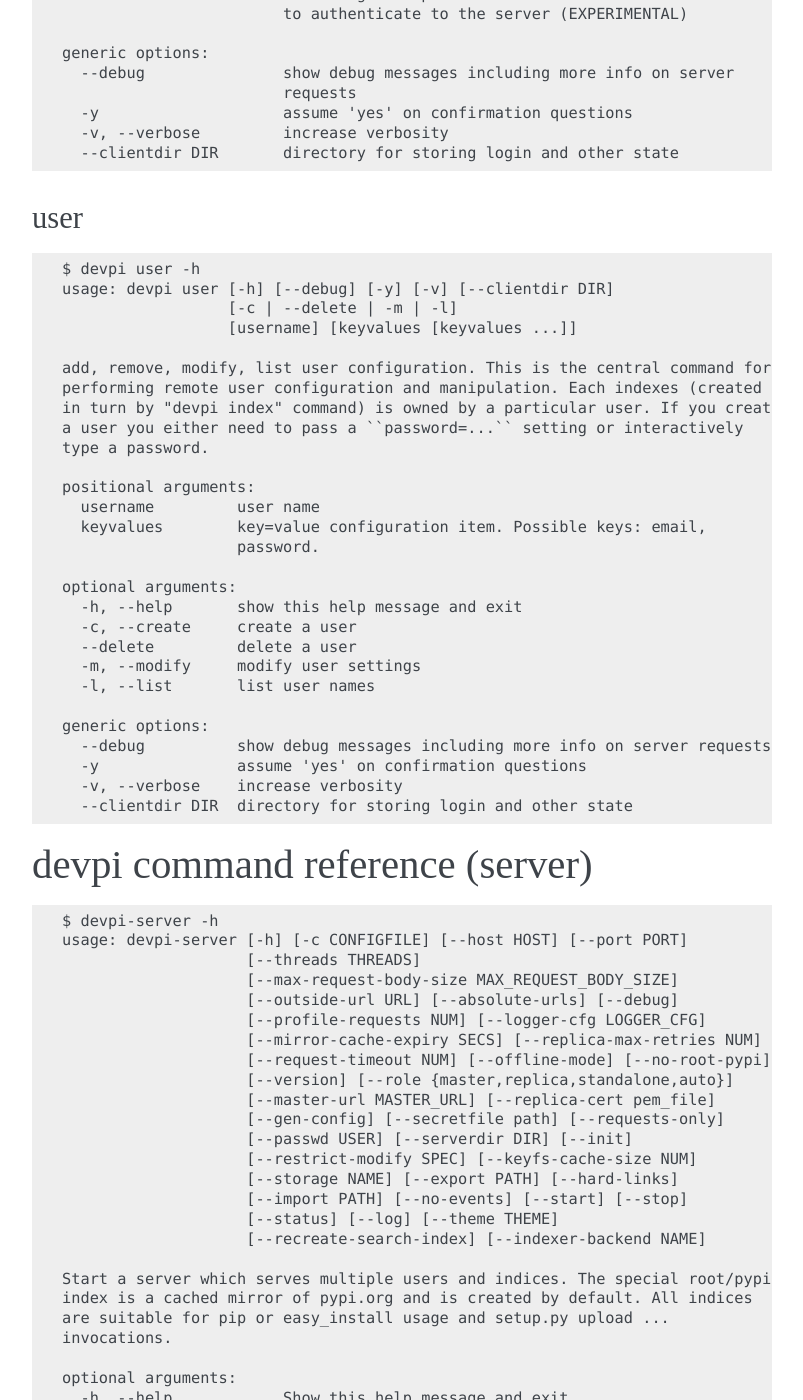
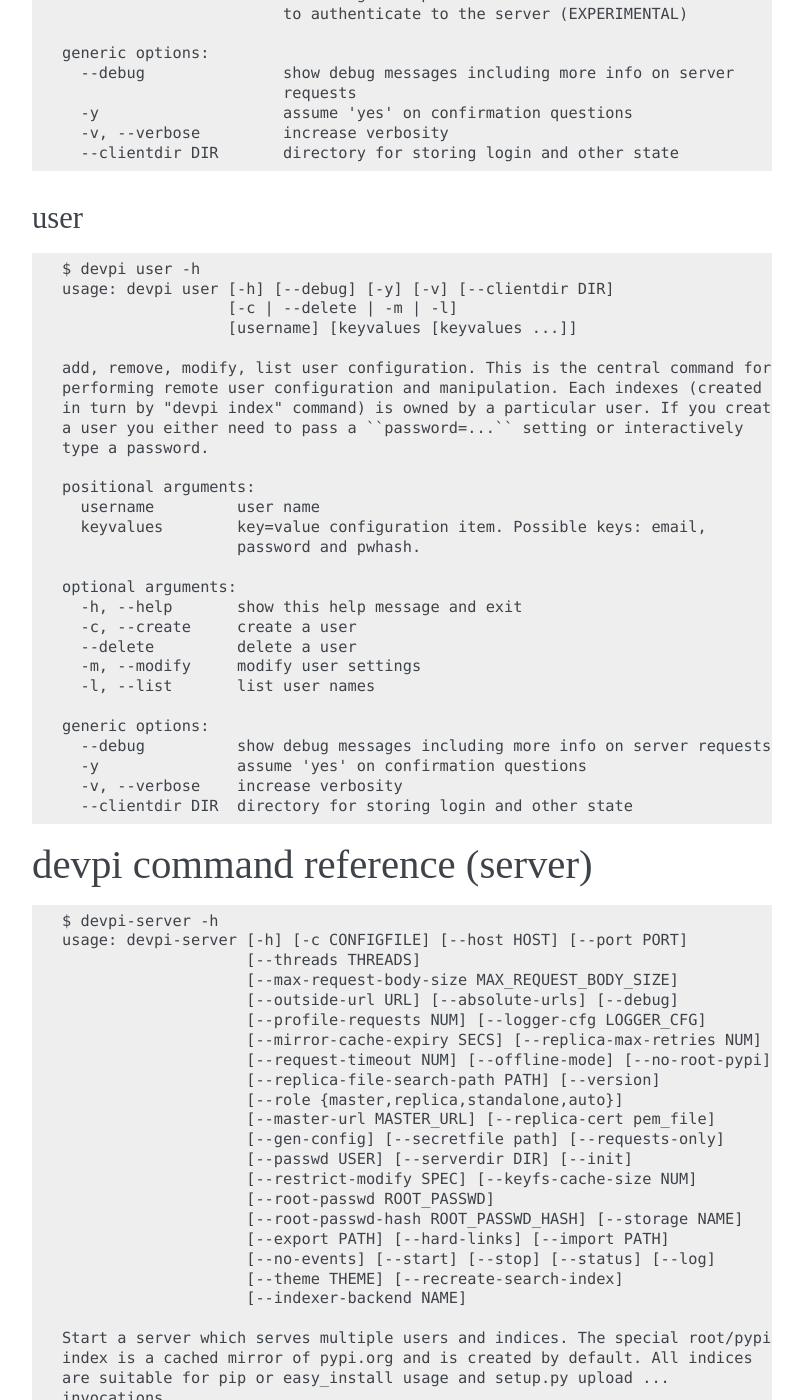
Before and after one commit to devpi/devpi, a Sphinx documentation site: the page built from doc/userman/devpi_commands.rst, in a window 1280 px wide and 1400 px high, scrolled down 8010 px. Shown: the whole window, without its empty margins (348-1151 px from the left). Built offline with Sphinx 7.4.7, drawn with Linux system fonts in a browser that asks for light colours; some of the changed text lies outside the part shown.

Commit message:
Update docs for 4.9.

```diff
--- a/doc/conf.py
+++ b/doc/conf.py
@@ -48,9 +48,9 @@
 # built documents.
 #
 # The short X.Y version.
-version = '4.8'
+version = '4.9'
 # The full version, including alpha/beta/rc tags.
-release = 'server-4.8, client-4.3, web-3.5'
+release = 'server-4.9, client-4.4, web-3.5'
 
 # The language for content autogenerated by Sphinx. Refer to documentation
 # for a list of supported languages.
--- a/doc/userman/devpi_commands.rst
+++ b/doc/userman/devpi_commands.rst
@@ -468,7 +468,7 @@
     positional arguments:
       username         user name
       keyvalues        key=value configuration item. Possible keys: email,
-                       password.
+                       password and pwhash.
 
     optional arguments:
       -h, --help       show this help message and exit
@@ -498,15 +498,18 @@
                         [--profile-requests NUM] [--logger-cfg LOGGER_CFG]
                         [--mirror-cache-expiry SECS] [--replica-max-retries NUM]
                         [--request-timeout NUM] [--offline-mode] [--no-root-pypi]
-                        [--version] [--role {master,replica,standalone,auto}]
+                        [--replica-file-search-path PATH] [--version]
+                        [--role {master,replica,standalone,auto}]
                         [--master-url MASTER_URL] [--replica-cert pem_file]
                         [--gen-config] [--secretfile path] [--requests-only]
                         [--passwd USER] [--serverdir DIR] [--init]
                         [--restrict-modify SPEC] [--keyfs-cache-size NUM]
-                        [--storage NAME] [--export PATH] [--hard-links]
-                        [--import PATH] [--no-events] [--start] [--stop]
-                        [--status] [--log] [--theme THEME]
-                        [--recreate-search-index] [--indexer-backend NAME]
+                        [--root-passwd ROOT_PASSWD]
+                        [--root-passwd-hash ROOT_PASSWD_HASH] [--storage NAME]
+                        [--export PATH] [--hard-links] [--import PATH]
+                        [--no-events] [--start] [--stop] [--status] [--log]
+                        [--theme THEME] [--recreate-search-index]
+                        [--indexer-backend NAME]
 
     Start a server which serves multiple users and indices. The special root/pypi
     index is a cached mirror of pypi.org and is created by default. All indices
@@ -562,9 +565,14 @@
                             files through the simple index used by pip. [False]
       --no-root-pypi        don't create root/pypi on server initialization.
                             [False]
+      --replica-file-search-path PATH
+                            path to existing files to try before downloading from
+                            master. These could be from a previous replication
+                            attempt or downloaded separately. Expects the
+                            structure from inside +files. [None]
 
     deployment and data options:
-      --version             show devpi_version (4.8.1) [False]
+      --version             show devpi_version (4.9.0) [False]
       --role {master,replica,standalone,auto}
                             set role of this instance. The default 'auto' sets
                             'standalone' by default and 'replica' if the --master-
@@ -616,9 +630,10 @@
       --export PATH         export devpi-server database state into PATH. This
                             will export all users, indices, release files (except
                             for mirrors), test results and documentation. [None]
-      --hard-links          use hard links during export instead of copying files.
-                            All limitations for hard links on your OS apply. USE
-                            AT YOUR OWN RISK [False]
+      --hard-links          use hard links during export, import or with
+                            --replica-file-search-path instead of copying or
+                            downloading files. All limitations for hard links on
+                            your OS apply. USE AT YOUR OWN RISK [False]
       --import PATH         import devpi-server database from PATH where PATH is a
                             directory which was created by a 'devpi-server
                             --export PATH' operation, using the same or an earlier
```
Also changed, not shown: other parts of doc/userman/devpi_commands.rst (+8 -1 lines).
